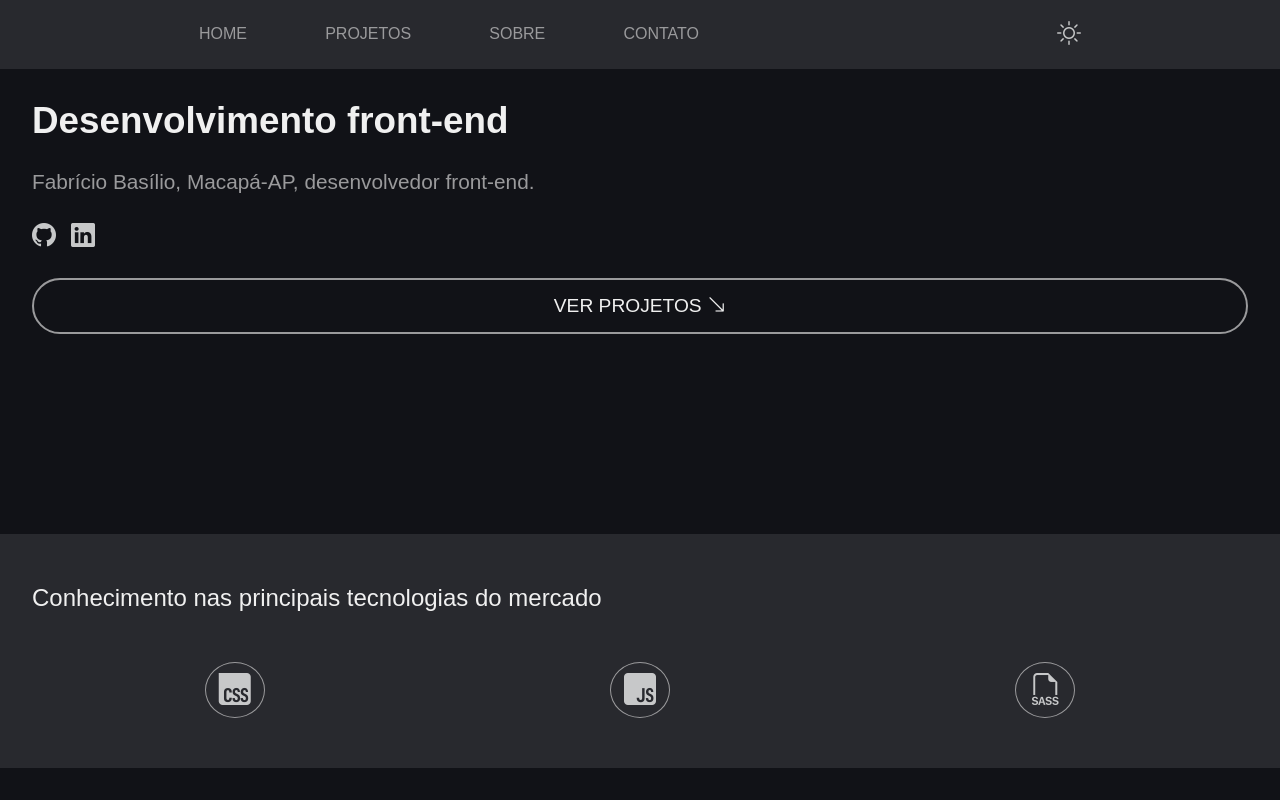
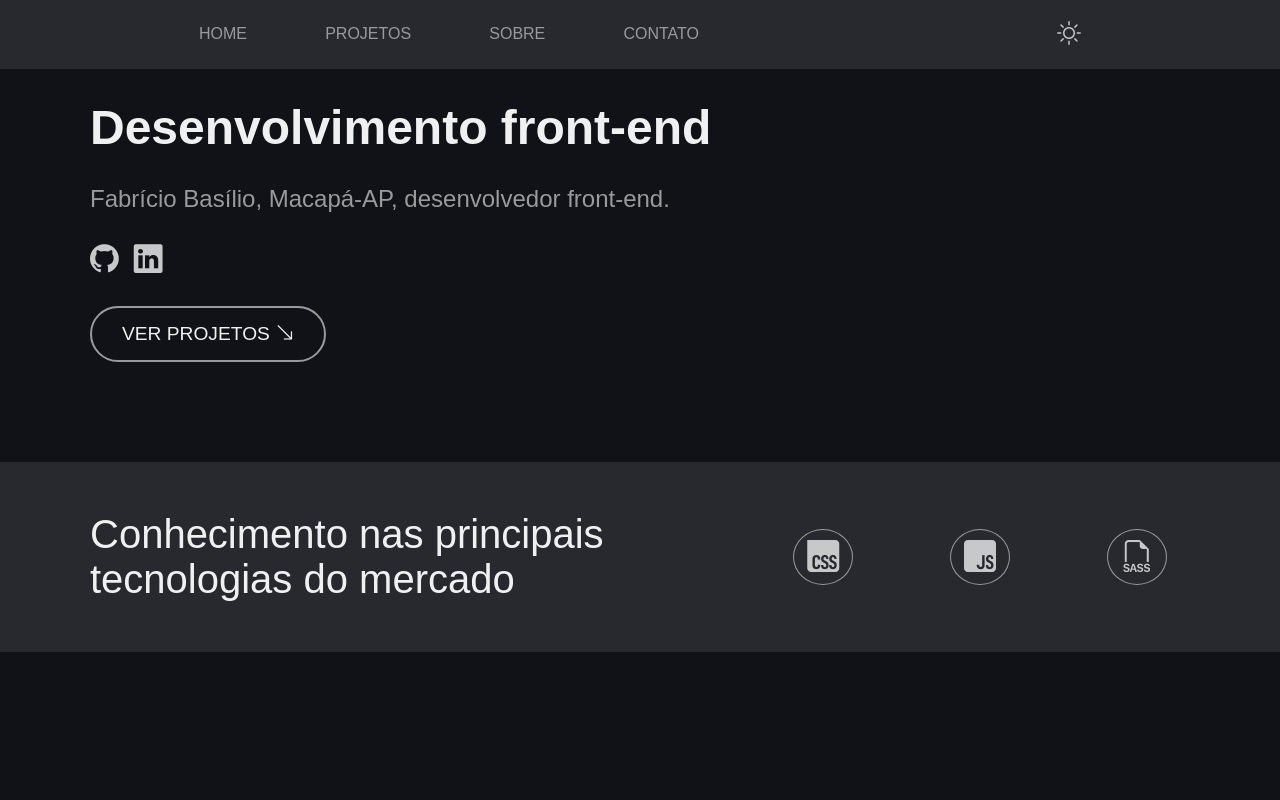
Before and after one commit to FabricioBasilio/FabricioBasilio.github.io, a website: page index.html in a window 1280 px wide. Shown: the top 800 px of the page. Drawn offline with nearby package versions, Linux system fonts and the light colour scheme.

Commit message:
feat: Responsividade nas seções "apresentação" e "habilidades"

```diff
--- a/styles/style.scss
+++ b/styles/style.scss
@@ -111,11 +111,11 @@ main {
   margin-bottom: 30px;
 
   .apresentacao {
-    margin: 0 auto 200px auto;
+    margin: 0 auto 100px auto;
     // Deletar margin bottom depois
     width: 95%;
     display: flex;
-    gap: 28px;
+    gap: 30px;
     flex-direction: column;
     justify-content: space-between;
 
@@ -147,7 +147,7 @@ main {
       text-transform: uppercase;
       cursor: pointer;
       border-radius: 50px;
-      padding: 15px 16px;
+      padding: 15px 30px;
       border: 2px solid var(--link-color);
       color: var(--primary-color);
     }
@@ -158,11 +158,12 @@ main {
     margin-bottom: 300px;
     // remover margin depois
 
-    div.habilidades__container {
+    .habilidades__container {
       width: 95%;
       margin: 0 auto;
       padding: 50px 0 50px 0;
       display: flex;
+      align-items: center;
       flex-direction: column;
       gap: 50px;
 
@@ -174,6 +175,7 @@ main {
       .habilidades__container__tecnologias {
         display: flex;
         justify-content: space-around;
+        gap: 50px;
 
         li {
           border: 1px solid var(--text-color);
@@ -572,6 +574,45 @@ footer {
 
   main {
     margin-top: 100px;
+
+    .apresentacao {
+      max-width: 1100px;
+
+      h1 {
+        font-size: 3rem;
+      }
+
+      p {
+        font-size: 1.5rem;
+      }
+
+      .apresentacao__redes_sociais {
+        i {
+          font-size: 1.8rem;
+        }
+      }
+
+      .apresentacao__botao_ver_projetos button {
+        width: auto;
+      }
+    }
+
+    .habilidades {
+      .habilidades__container {
+        max-width: 1100px;
+        flex-direction: row;
+        justify-content: space-between;
+
+        h2 {
+          width: 60%;
+          font-size: 2.5rem;
+        }
+
+        .habilidades__container__tecnologias {
+          width: 40%;
+        }
+      }
+    }
   }
 
   footer {
```
Also changed, not shown: styles/estilos_compilados/style.css, 1 other file.
